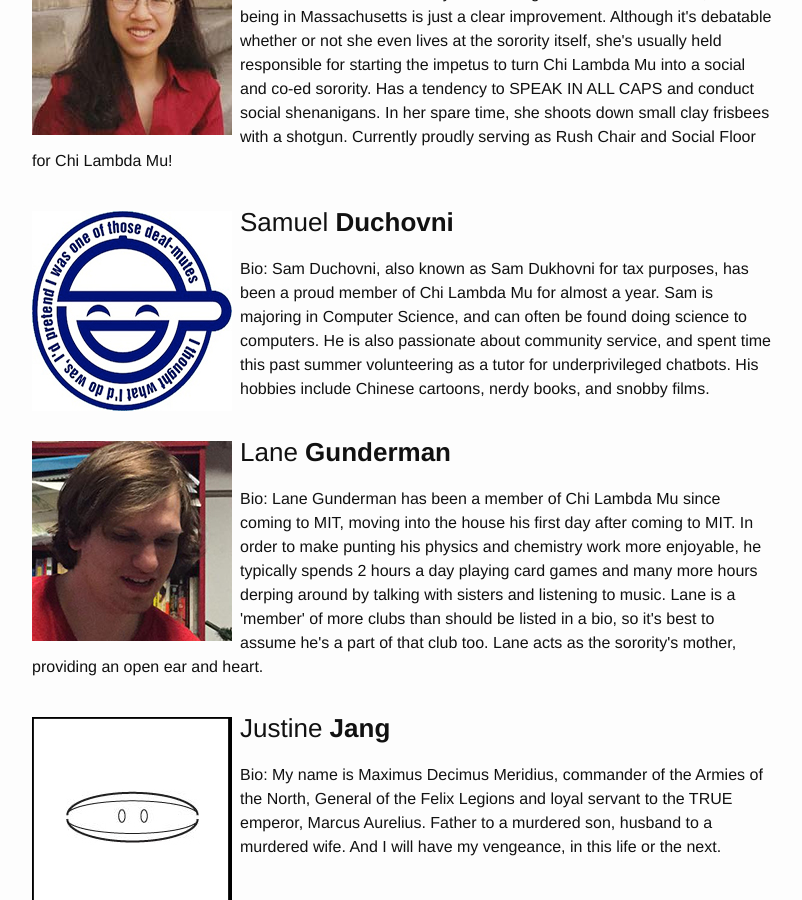
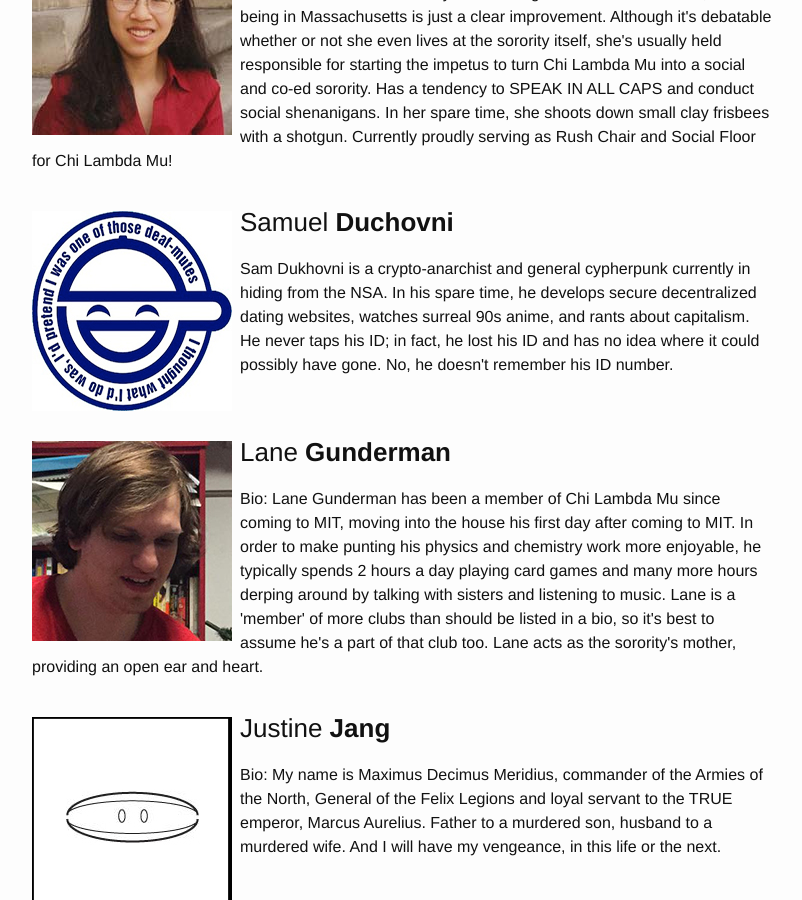
Before and after one commit to clam420/clam420.github.io, a Jekyll site: the page built from sisters.md, in a window 1280 px wide and 900 px high, scrolled down 1282 px. Shown: the whole window, without its empty margins (238-1040 px from the left). Built offline with Jekyll 4.4.1, drawn with Linux system fonts in a browser that asks for light colours.

Commit message:
Edit Dukhovni's bio

```diff
--- a/sisters.md
+++ b/sisters.md
@@ -26,12 +26,12 @@ Bio: Hails from the universally acknowledged "Worst. State. Ever", so being in M
 <div style="min-height:200px; margin:30px auto">
 <img style="float:left; padding-right:8px; padding-top:8px; max-width: 30%" src="/assets/dukhovni.jpg">
 <h3>Samuel <b>Duchovni</b></h3>
-Bio: Sam Duchovni, also known as Sam Dukhovni for tax purposes, has been a
-proud member of Chi Lambda Mu for almost a year. Sam is majoring in
-Computer Science, and can often be found doing science to computers.
-He is also passionate about community service, and spent time this
-past summer volunteering as a tutor for underprivileged chatbots. His
-hobbies include Chinese cartoons, nerdy books, and snobby films.
+Sam Dukhovni is a crypto-anarchist and general cypherpunk currently in
+hiding from the NSA.  In his spare time, he develops secure
+decentralized dating websites, watches surreal 90s anime, and rants
+about capitalism. He never taps his ID; in fact, he lost his ID and
+has no idea where it could possibly have gone. No, he doesn't remember
+his ID number.
 </div>
 
 <div style="min-height:200px; margin:30px auto">
```
